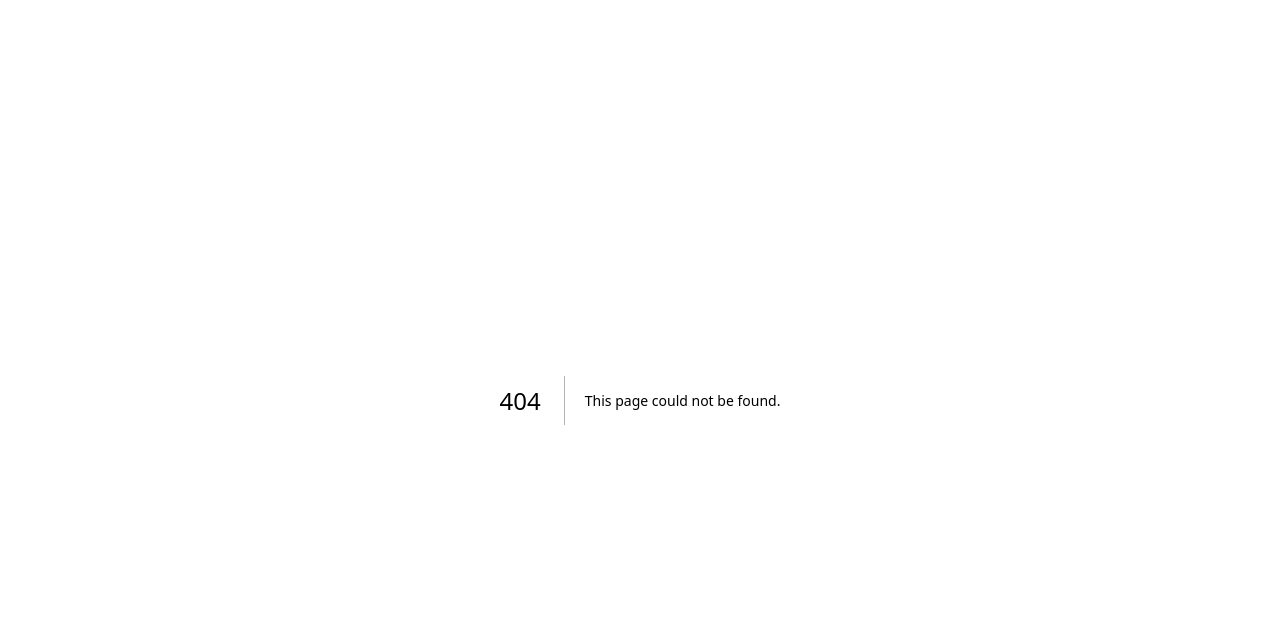
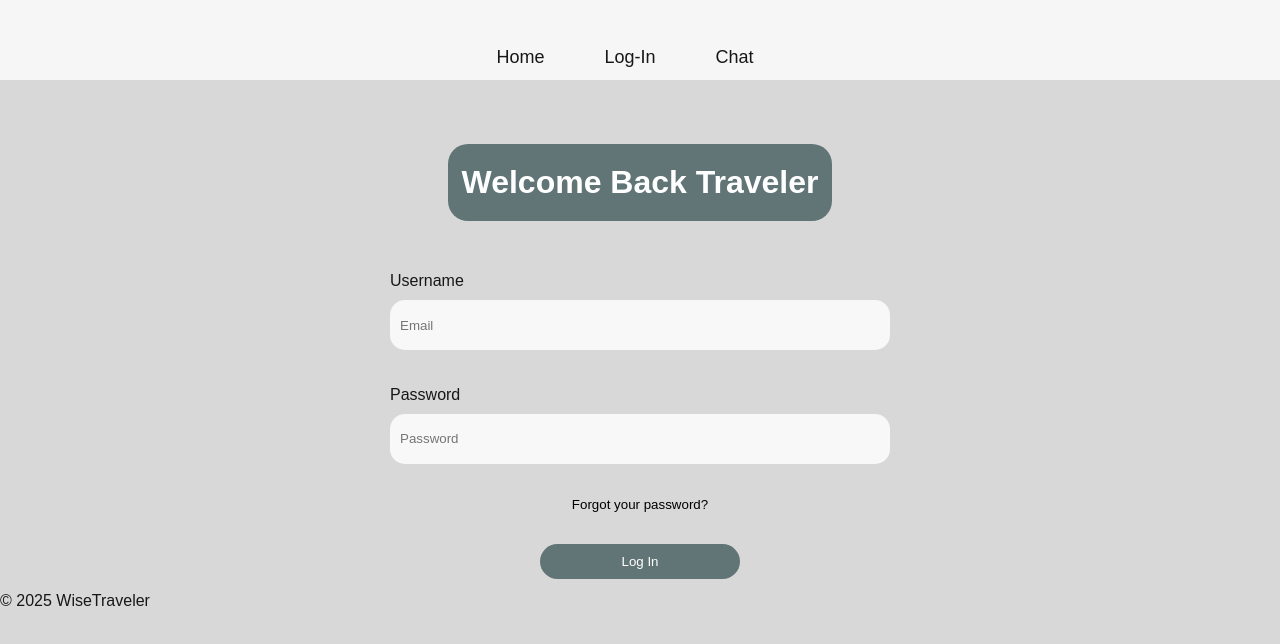
Before and after one commit to paragonsean/s25-Yellow, a Next.js app in the folder wisetraveler/: page /log-in in a window 1280 px wide. Before the commit this address had no page. Shown: the top 644 px of the page. Built offline with nearby package versions, Linux system fonts and the light colour scheme.

Commit message:
Created skeleton log in page

```diff
--- a/wisetraveler/src/app/components/navbar/navbar.jsx
+++ b/wisetraveler/src/app/components/navbar/navbar.jsx
@@ -9,8 +9,8 @@ const Navbar = () => {
         <Link href="/" className={styles.navbarLinks}>
           Home
         </Link>
-        <Link href="/sign-in" className={styles.navbarLinks}>
-          Sign In / Create Account
+        <Link href="/log-in" className={styles.navbarLinks}>
+          Log-In
         </Link>
         <Link href="/chat" className={styles.navbarLinks} >
           Chat
--- a/wisetraveler/src/app/layout.js
+++ b/wisetraveler/src/app/layout.js
@@ -1,5 +1,7 @@
 import { Geist, Geist_Mono } from "next/font/google";
 import "./globals.css";
+import Navbar from "./components/navbar/navbar";
+import Footer from "./components/footer/footer";
 
 
 const geistSans = Geist({
@@ -21,7 +23,9 @@ export default function RootLayout({ children }) {
   return (
     <html lang="en">
       <body className={`${geistSans.variable} ${geistMono.variable}`}>
+        <Navbar />
         {children}
+        <Footer />
       </body>
     </html>
   );
--- /dev/null
+++ b/wisetraveler/src/app/log-in/page.jsx
@@ -0,0 +1,21 @@
+import styles from "./style.module.css";
+
+export default function LogIn() {
+  return (
+    <div>
+      <h1 className={styles.header}>Welcome Back Traveler</h1>
+      <form className={styles.form}>
+        <label className={styles.label}>
+          Username
+          <input type="email" name="email" placeholder="Email" className={styles.input}/>
+        </label>
+        <label className={styles.label}>
+          Password
+          <input type="password" name="password" placeholder="Password" className={styles.input}/>
+        </label>
+        <button type="button" className={styles.forgotPasswordButton}>Forgot your password?</button>
+        <button type="submit" className={styles.loginButton}>Log In</button>
+      </form>
+    </div>
+  );
+}
--- /dev/null
+++ b/wisetraveler/src/app/log-in/style.module.css
@@ -0,0 +1,87 @@
+.header {
+    text-align: center;
+    margin: 5% 35% 3% 35%;
+    padding: 20px 0;
+    background-color: #617576;
+    border-radius: 20px;
+    color: #ffffff;
+}
+
+.form {
+    display: flex;
+    flex-direction: column;
+    justify-content: center;
+    align-items: center;
+    gap: 10px;
+}
+
+.label {
+    display: flex;
+    flex-direction: column;
+    justify-content: center;
+    align-items: left;
+    border-radius: 20px;
+    border: none;
+    margin: 1%;
+    gap: 10px;
+}
+
+.forgotPasswordButton {
+    display: flex;
+    flex-direction: column;
+    justify-content: center;
+    align-items: center;
+    padding: 10px;
+    border: none;
+    background-color: transparent;
+}
+
+.forgotPasswordButton:hover {
+    cursor: pointer;
+    text-decoration: underline;
+}
+
+.loginButton {
+    display: flex;
+    flex-direction: column;
+    justify-content: center;
+    align-items: center;
+    padding: 10px 50px;
+    width: 200px;
+    background-color: #617576;
+    color: #ffffff;
+    border: none;
+    border-radius: 20px;
+    margin: 1%;
+}
+
+.loginButton:hover {
+    cursor: pointer;
+    background-color: #b0b39a;
+    transition: background-color 0.6s ease;
+}
+
+.input {
+    display: flex;
+    flex-direction: column;
+    justify-content: center;
+    align-items: center;
+    background-color: #f8f8f8;
+    border-radius: 15px;
+    border: none;
+    height: 50px;
+    width: 500px;
+    padding: 10px;
+}
+
+@media screen and (max-width: 1200px) {
+   .header {
+    margin: 5% 15% 3% 15%;
+   }
+}
+
+@media screen and (max-width: 600px) {
+   .input {
+       width: 300px;
+   }
+}
--- a/wisetraveler/src/app/page.js
+++ b/wisetraveler/src/app/page.js
@@ -1,12 +1,10 @@
 import Image from "next/image";
 import styles from "./page.module.css";
-import Navbar from "./components/navbar/navbar";
-import Footer from "./components/footer/footer"
+
 
 export default function Home() {
   return (
     <div className={styles.page}>
-      <Navbar/>
       <h1 className={styles.title}><i>Discover the World with WiseTraveler</i></h1>
       <div className={styles.topDestinations}>
         <h1>Top Destinations</h1>
@@ -90,7 +88,6 @@ export default function Home() {
         <div className={styles.textBubble}>Get personalized travel plans and recommendations with our AI travel planner.</div>
         <button className={styles.button}>Get Started</button>
       </div>
-      <Footer/>
     </div>
   );
 }
```
Also changed, not shown: wisetraveler/src/app/sign-in/page.jsx (deleted, +0 -18 lines), wisetraveler/src/app/sign-in/style.module.css (deleted).
